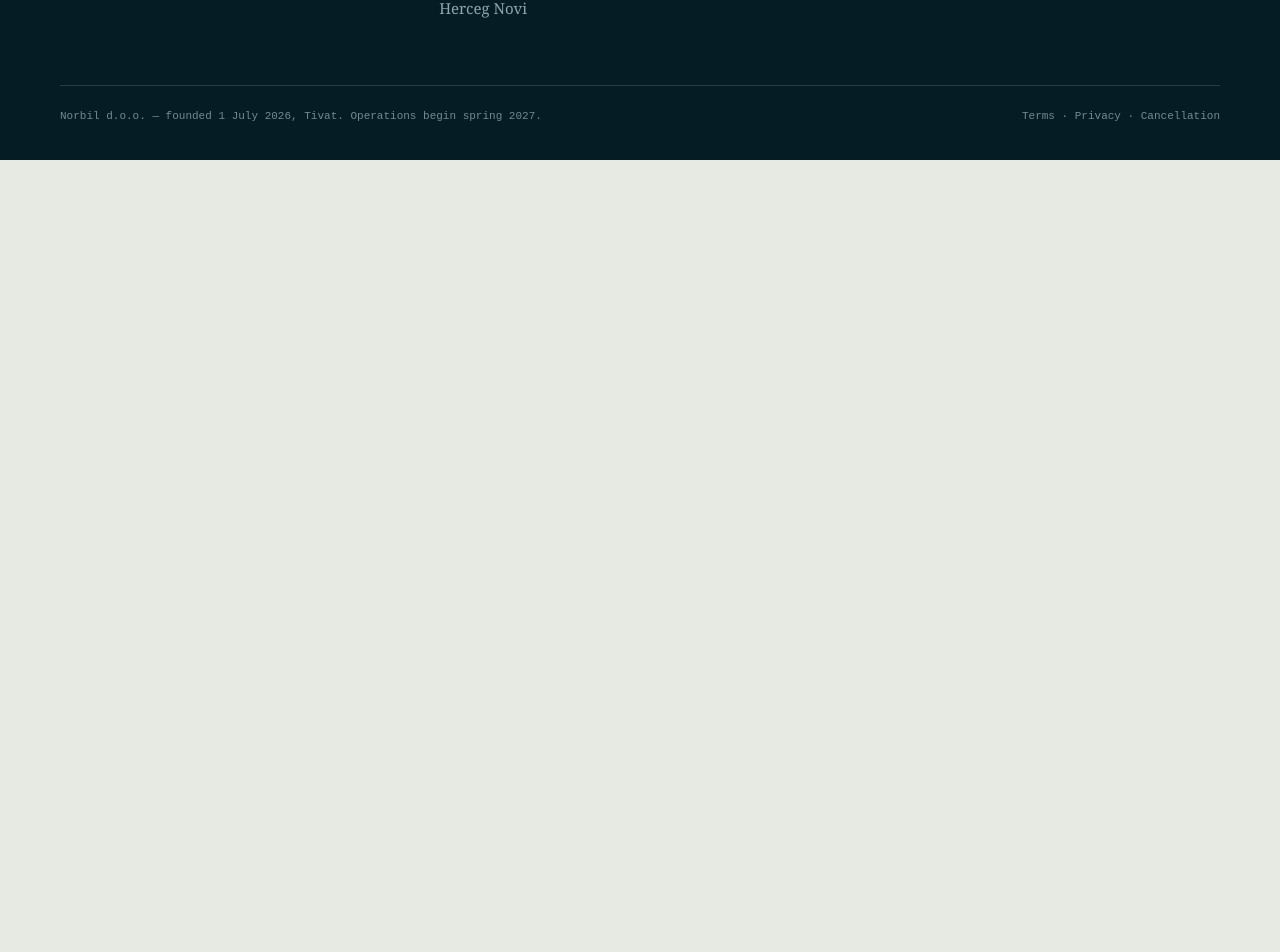
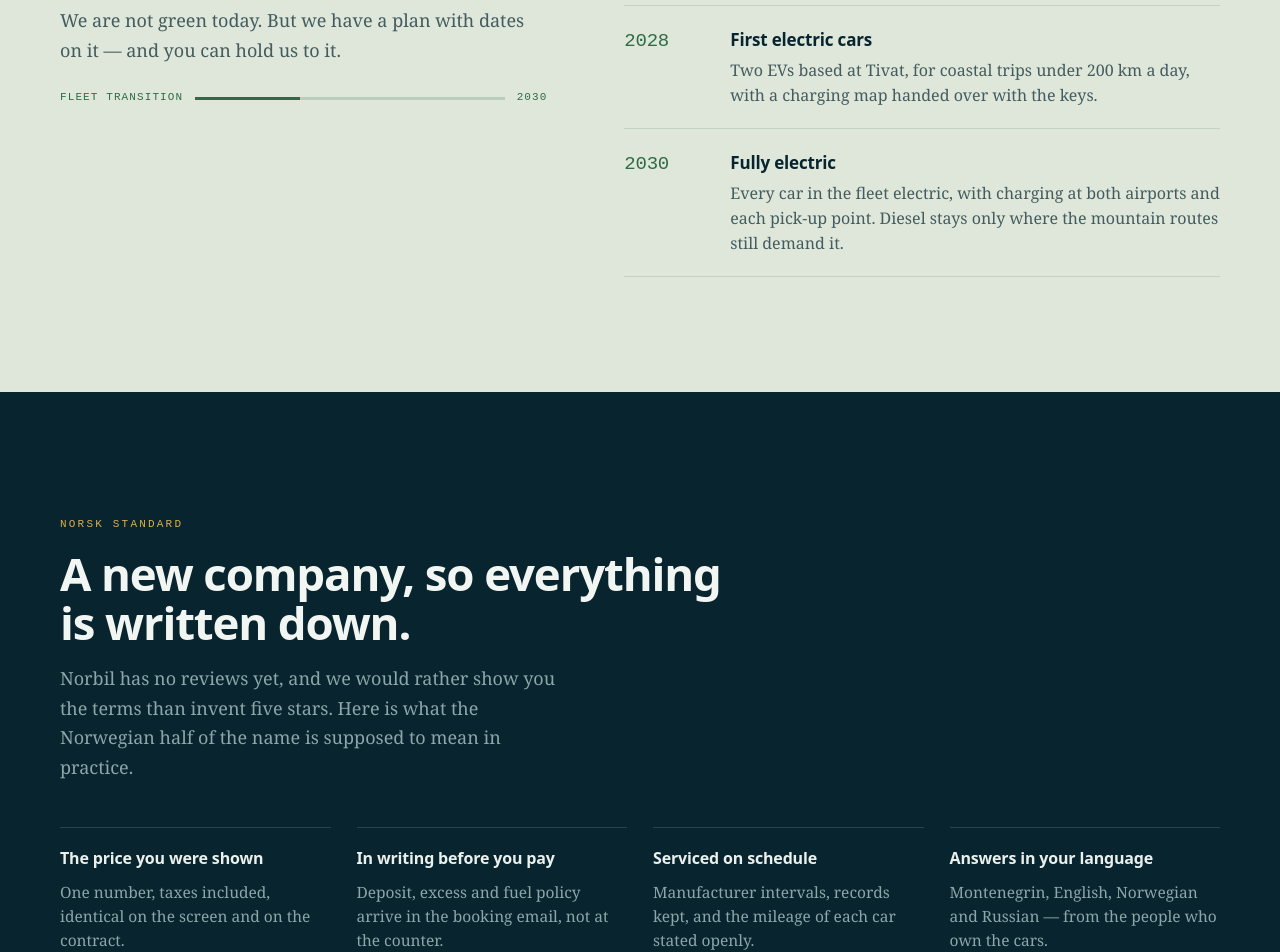
Before and after one commit to Dusko89/Norbil-rent-a-car, a React (Vite) app: page / in a window 1280 px wide. Shown: the part 3594-4546 px from the top of the page. Before the commit the page ends 3754 px from the top, so only its background shows below. Built offline with nearby package versions, Linux system fonts and the light colour scheme.

Commit message:
Add Electric roadmap and Norsk standard sections

```diff
--- a/src/App.jsx
+++ b/src/App.jsx
@@ -7,6 +7,8 @@
 import Booking from "./components/Booking.jsx"
 import Footer from "./components/Footer.jsx";
 import Distances from "./components/Distances.jsx";
+import Electric from "./components/Electric.jsx";
+import Standard from "./components/Standard.jsx";
 
 function App() {
 
@@ -19,6 +21,8 @@
           <Booking/>
           <Distances/>
           <Fleet/>
+          <Electric/>
+          <Standard/>
           <Footer/>
       </div>
 
--- /dev/null
+++ b/src/components/Electric.jsx
@@ -0,0 +1,77 @@
+
+
+import styles from "./Electric.module.css"
+
+const Electric = () => {
+
+    return (
+        <section className={styles.el} id="electric">
+
+            <div className={`shell ${styles.grid}`}>
+
+                <div>
+                    <p className="eyebrow on on-sage">Where this is going</p>
+                    <h2 className="h2">
+                        Diesel today.
+                        <br/>
+                        Electric by 2030.
+                    </h2>
+                    <p className="lede">We are not green today. But we have a plan with dates on it — and you can hold
+                        us to it.</p>
+
+                    <div className={styles.bar}>
+                    <span>Fleet transition</span>
+                    <div></div>
+                    <span>2030</span>
+                </div>
+                </div>
+
+
+
+
+
+                  <div className={styles.tl}>
+
+                      <div  className={styles.row}>
+                          <span className={styles.yr}>2027</span>
+                          <div>
+                              <h3>Operations begin</h3>
+                              <p>Small, efficient engines and full service records for every car. The most economical thing we can offer today is a car that isn't oversized.</p>
+                          </div>
+                      </div>
+
+
+
+                      <div  className={styles.row}>
+                          <span className={styles.yr}>2028</span>
+                          <div>
+                              <h3>First electric cars</h3>
+                              <p>Two EVs based at Tivat, for coastal trips under 200 km a day, with a charging map handed over with the keys.</p>
+                          </div>
+                      </div>
+
+
+
+                      <div  className={styles.row}>
+                          <span className={styles.yr}>2030</span>
+                          <div>
+                              <h3>Fully electric</h3>
+                              <p>Every car in the fleet electric, with charging at both airports and each pick-up point. Diesel stays only where the mountain routes still demand it.</p>
+                          </div>
+                      </div>
+
+
+                  </div>
+
+
+
+
+
+            </div>
+        </section>
+
+    )
+}
+
+
+export default Electric;
--- /dev/null
+++ b/src/components/Electric.module.css
@@ -0,0 +1,89 @@
+
+
+
+.el {
+    background: var(--sage);
+    padding: clamp(76px, 9vw, 116px) 0;
+}
+
+.grid {
+    display: grid;
+    grid-template-columns: .9fr 1.1fr;
+    gap: clamp(36px, 6vw, 84px);
+    align-items: start;
+}
+
+.tl {
+    border-top: 1px solid rgba(47,107,71,.3);
+}
+
+.row {
+    display: grid;
+    grid-template-columns: 80px 1fr;
+    gap: 26px;
+    padding: 20px 0;
+    border-bottom: 1px solid rgba(47,107,71,.16);
+}
+
+.yr {
+    font-family: var(--mono);
+    font-size: 19px;
+    color: var(--pine);
+    letter-spacing: -.01em;
+}
+
+.row h3 {
+    font-family: var(--sans);
+    font-weight: 600;
+    font-size: 17px;
+    letter-spacing: -.01em;
+    margin: 0 0 5px;
+}
+
+.row p {
+    margin: 0;
+    font-size: 16px;
+    line-height: 1.55;
+    color: rgba(8,37,47,.72);
+}
+
+.bar {
+    display: flex;
+    align-items: center;
+    gap: 12px;
+    margin-top: 24px;
+    font-family: var(--mono);
+    font-size: 11px;
+    letter-spacing: .1em;
+    text-transform: uppercase;
+    color: var(--pine);
+}
+
+.bar div {
+    flex: 1;
+    height: 3px;
+    background: rgba(47,107,71,.2);
+    position: relative;
+    overflow: hidden;
+}
+
+.bar div::after {
+    content: "";
+    position: absolute;
+    inset: 0 66% 0 0;
+    background: var(--pine);
+}
+
+@media (max-width: 1000px) {
+    .grid {
+        grid-template-columns: 1fr;
+        gap: 34px;
+    }
+}
+
+@media (max-width: 640px) {
+    .row {
+        grid-template-columns: 1fr;
+        gap: 6px;
+    }
+}
--- /dev/null
+++ b/src/components/Standard.jsx
@@ -0,0 +1,49 @@
+
+
+import styles from "./Standard.module.css";
+
+const Standard = () => {
+    return (
+        <section className={styles.std}>
+            <div className="shell">
+                <div>
+                    <p className="eyebrow on-dark">Norsk standard</p>
+                   <h2 className="h2">A new company, so everything <br/>is written down.</h2>
+                    <p className="lede on-dark">Norbil has no reviews yet, and we would rather show you the terms than invent five stars. Here is what the Norwegian half of the name is supposed to mean in practice.</p>
+                </div>
+
+                <div className={styles.grid}>
+                    <div className={styles.item}>
+                        <h3>The price you were shown</h3>
+                        <p>One number, taxes included, identical on the screen and on the contract.</p>
+                    </div>
+
+                    <div className={styles.item}>
+                        <h3>In writing before you pay</h3>
+                        <p>Deposit, excess and fuel policy arrive in the booking email, not at the counter.</p>
+                    </div>
+
+                    <div className={styles.item}>
+                        <h3>Serviced on schedule</h3>
+                        <p>Manufacturer intervals, records kept, and the mileage of each car stated openly.</p>
+                    </div>
+
+                    <div className={styles.item}>
+                        <h3>Answers in your language</h3>
+                        <p>Montenegrin, English, Norwegian and Russian — from the people who own the cars.</p>
+                    </div>
+
+                </div>
+
+
+
+
+
+
+
+            </div>
+        </section>
+    )
+}
+
+export default Standard;
--- /dev/null
+++ b/src/components/Standard.module.css
@@ -0,0 +1,47 @@
+
+
+.std {
+    background: var(--ink);
+    color: var(--on-ink);
+    padding: clamp(80px, 10vw, 124px) 0;
+}
+
+.std :global(.h2) {
+    color: #F2F6F2;
+}
+
+.grid {
+    display: grid;
+    grid-template-columns: repeat(4, 1fr);
+    gap: 26px;
+    margin-top: 44px;
+}
+
+.item {
+    border-top: 1px solid var(--line-ink);
+    padding-top: 18px;
+}
+
+.item h3 {
+    font-family: var(--sans);
+    font-weight: 600;
+    font-size: 16px;
+    letter-spacing: -.01em;
+    margin: 0 0 9px;
+    color: #EAF0EC;
+}
+
+.item p {
+    margin: 0;
+    font-size: 15.5px;
+    line-height: 1.55;
+    color: var(--on-ink-mute);
+}
+
+@media (max-width: 1000px) {
+.grid { grid-template-columns: 1fr 1fr; }
+}
+
+@media (max-width: 640px) {
+.grid { grid-template-columns: 1fr; }
+}
--- a/src/styles/global.css
+++ b/src/styles/global.css
@@ -80,3 +80,7 @@
     background: var(--gold-hi);
     transform: translateY(-1px);
 }
+
+.eyebrow.on-sage { color: var(--pine); }
+.eyebrow.on-dark { color: var(--gold-hi); }
+.lede.on-dark { color: var(--on-ink-mute); }
```
